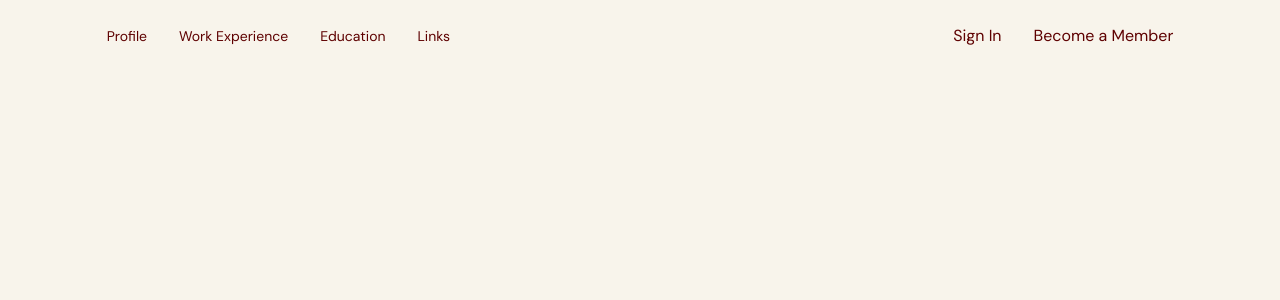
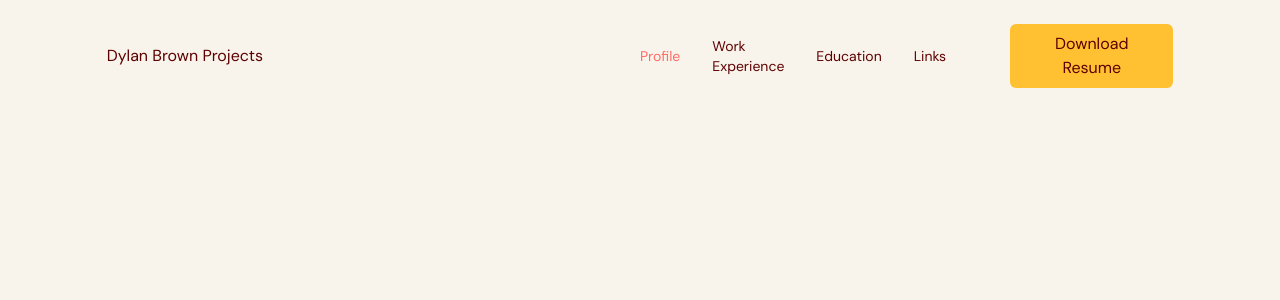
Before and after one commit to nalyd17/dylan-brown-projects, a React (Vite) app: page / in a window 1280 px wide. Shown: the top 300 px of the page. Built offline with nearby package versions, Linux system fonts and the light colour scheme.

Commit message:
Continued navbar implementation
- Realigned navbar to include webpage title on left, functionality on right
- Created initial (inoperable) button for resume download

```diff
--- a/src/App.tsx
+++ b/src/App.tsx
@@ -1,8 +1,11 @@
 import Navbar from "@/scenes/navbar";
 import { useState } from "react";
+import { SelectedPage } from "./shared/types";
 
 function App() {
-  const [selectedPage, setSelectedPage] = useState<string>("home");
+  const [selectedPage, setSelectedPage] = useState<SelectedPage>(
+    SelectedPage.Profile,
+  );
 
   return (
     <div className="app bg-gray-20">
--- /dev/null
+++ b/src/hooks/useMediaQuery.ts
@@ -0,0 +1,19 @@
+import { useState, useEffect } from "react";
+
+const useMediaQuery = (query: string) => {
+  const [matches, setMatches] = useState(false);
+
+  useEffect(() => {
+    const media = window.matchMedia(query);
+    if (media.matches !== matches) {
+      setMatches(media.matches);
+    }
+    const listener = () => setMatches(media.matches);
+    window.addEventListener("resize", listener);
+    return () => window.removeEventListener("resize", listener);
+  }, [matches, query]);
+
+  return matches;
+};
+
+export default useMediaQuery;
--- a/src/scenes/navbar/Link.tsx
+++ b/src/scenes/navbar/Link.tsx
@@ -1,13 +1,14 @@
+import { SelectedPage } from "@/shared/types";
 import AnchorLink from "react-anchor-link-smooth-scroll";
 
 type Props = {
   page: string;
-  selectedPage: string;
-  setSelectedPage: (value: string) => void;
+  selectedPage: SelectedPage;
+  setSelectedPage: (value: SelectedPage) => void;
 };
 
 const Link = ({ page, selectedPage, setSelectedPage }: Props) => {
-  const lowerCasePage = page.toLowerCase().replace(/ /g, "");
+  const lowerCasePage = page.toLowerCase().replace(/ /g, "") as SelectedPage;
 
   return (
     <AnchorLink
--- a/src/scenes/navbar/index.tsx
+++ b/src/scenes/navbar/index.tsx
@@ -1,19 +1,27 @@
+import { SelectedPage } from "@/shared/types";
 import Link from "./Link";
+import useMediaQuery from "@/hooks/useMediaQuery";
+import { Bars3Icon } from "@heroicons/react/24/solid";
+import { useState } from "react";
 
 type Props = {
-  selectedPage: string;
-  setSelectedPage: (value: string) => void;
+  selectedPage: SelectedPage;
+  setSelectedPage: (value: SelectedPage) => void;
 };
 
 const Navbar = ({ selectedPage, setSelectedPage }: Props) => {
   const flexBetween = "flex items-center justify-between";
+  const [isMenuToggled, setIsMenuToggled] = useState<boolean>(false);
+  const isAboveMediumScreens = useMediaQuery("(min-width: 1060px)");
 
   return (
     <nav>
       <div className={`${flexBetween} fixed top-0 z-30 w-full py-6`}>
         <div className={`${flexBetween} mx-auto w-5/6`}>
-          <div className={`${flexBetween} w-full gap-16`}>
           <div className={`${flexBetween} w-full`}>
+            <h6 className="w-full">Dylan Brown Projects</h6>
+            {isAboveMediumScreens ? (
+              <div className={`flex w-full items-center justify-end gap-16`}>
                 <div className={`${flexBetween} gap-8 text-sm`}>
                   <Link
                     page="Profile"
@@ -37,10 +45,22 @@
                   />
                 </div>
                 <div className={`${flexBetween} gap-8`}>
-                <p>Sign In</p>
-                <button>Become a Member</button>
+                  <button
+                    className="rounded-md bg-secondary-500 px-10 py-2 hover:bg-primary-500 hover:text-white"
+                    onClick={() => alert("TODO: Download Functionality")}
+                  >
+                    Download Resume
+                  </button>
                 </div>
               </div>
+            ) : (
+              <button
+                className="rounded-full bg-secondary-500 p-2"
+                onClick={() => setIsMenuToggled(!isMenuToggled)}
+              >
+                <Bars3Icon className="h-6 w-6 text-white" />
+              </button>
+            )}
           </div>
         </div>
       </div>
--- /dev/null
+++ b/src/shared/ActionButton.tsx
@@ -0,0 +1,18 @@
+import AnchorLink from "react-anchor-link-smooth-scroll";
+
+type Props = {
+  children: React.ReactNode;
+};
+
+const ActionButton = ({ children }: Props) => {
+  return (
+    <AnchorLink
+      className="rounded-md bg-secondary-500 px-10 py-2 hover:bg-primary-500 hover:text-white"
+      onClick={() => alert("THIS WAS CLICKED")}
+    >
+      {children}
+    </AnchorLink>
+  );
+};
+
+export default ActionButton;
--- /dev/null
+++ b/src/shared/types.ts
@@ -0,0 +1,6 @@
+export enum SelectedPage {
+  Profile = "profile",
+  WorkExperience = "workexperience",
+  Education = "education",
+  Links = "links",
+}
```
Lines whose indentation alone changed are shown as unchanged.
